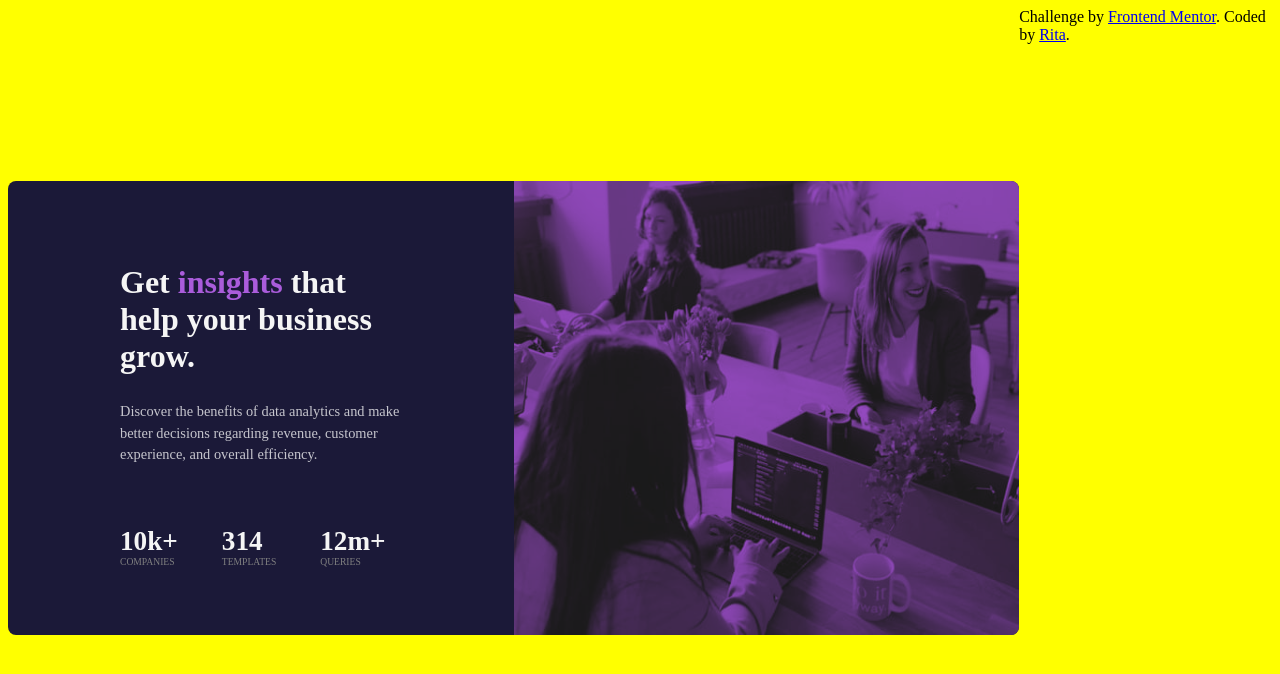
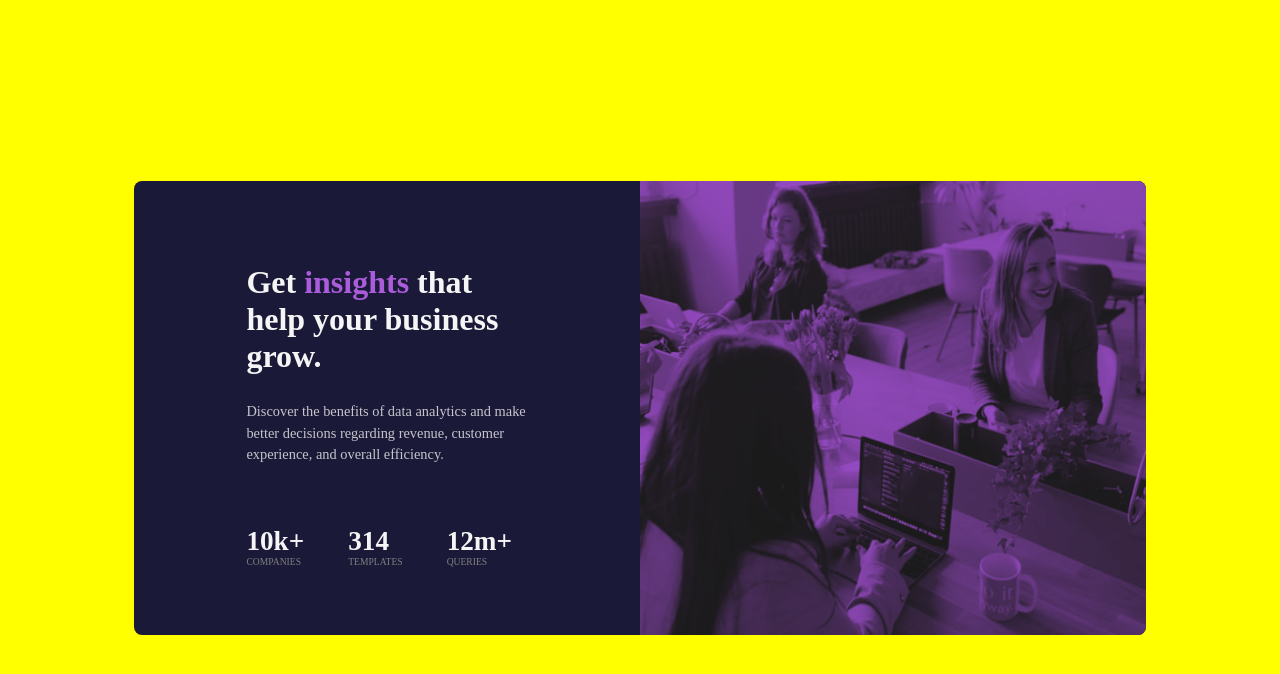
Before and after one commit to i-am-rita/card-component, a plain HTML site: page stats-preview-card-component-main/index.html in a window 1280 px wide. Drawn offline with Linux system fonts and the light colour scheme.

```diff
--- a/stats-preview-card-component-main/index.html
+++ b/stats-preview-card-component-main/index.html
@@ -49,20 +49,6 @@
   </div>
 </article>
 </main>
-
-
-
-<!-- <div class="inner-container-2">
-  <img src="/stats-preview-card-component-main/images/image-header-desktop.jpg">
-</div> -->
-
-<!-- <div class="image"><img src="/stats-preview-card-component-main/images/image-header-desktop.jpg"></div> -->
-
 </div>
-
-  <div class="attribution">
-    Challenge by <a href="https://www.frontendmentor.io?ref=challenge" target="_blank">Frontend Mentor</a>.
-    Coded by <a href="#">Rita</a>.
-  </div>
 </body>
 </html>
```
